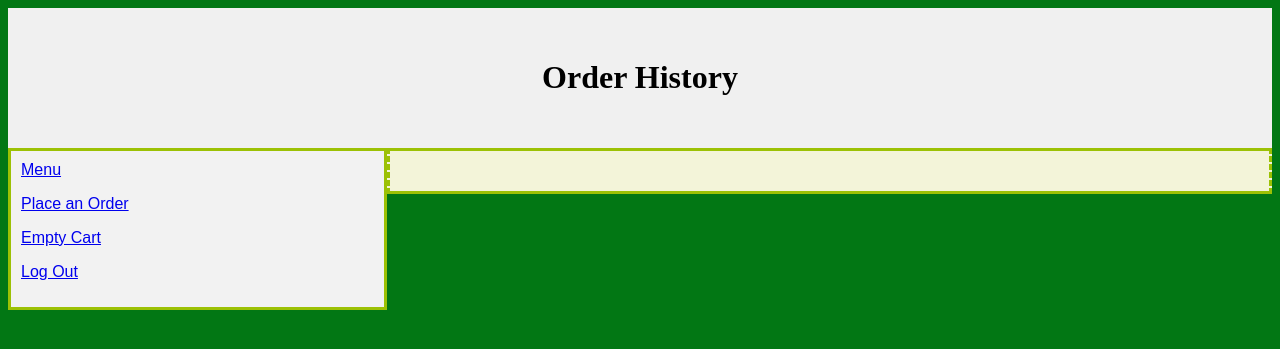
After one commit to dbowe/project3, a Django app: template orders/templates/orders/viewOrders.html in a window 1280 px wide. The commit adds this page. Shown: the top 349 px of the page. Run offline with Django 3.2, Linux system fonts and the light colour scheme; the template is opened without the code that fills it, so the values that code supplies are empty.

```diff
--- a/orders/static/orders/styles.css
+++ b/orders/static/orders/styles.css
@@ -73,6 +73,83 @@ section:after {
 
 .itemName {
 	  font-size: 14pt;
+}
+
+* {
+  box-sizing: border-box;
+}
+
+  /* Style the header */
+header {
+      background-color: #f0f0f0;
+      padding: 30px;
+      text-align: center;
+      font-size: 18pt;
+      }
+
+nav {
+    float: left;
+    width: 30%;
+    background: #f2f2f2;
+    padding: 10px;
+    border-style: solid solid solid solid;
+    border-color: #9cc105;
+}
+
+
+menu, reg{
+    float: left;
+    width: 60%;
+    background: #f2f2f2;
+    padding: 10px;
+    border-style: solid none none none;
+    border-color: #9cc105;
+}
+
+article, onlineMenu {
+    float: left;
+    padding: 20px;
+    width: 70%;
+    background-color: #f3f4d9;
+    border-style: solid dashed solid dashed;
+    border-color: #9cc105;
+}
+
+/* Container for flexboxes */
+.row {
+  display: flex;
+  flex-wrap: wrap;
+}
+
+/* Create three equal columns */
+.column {
+  flex: 25%;
+}
+
+
+/* On screens that are 992px wide or less, go from four columns to two columns */
+@media screen and (max-width: 992px) {
+  .column {
+    flex: 50%;
+  }
+}
+
+/* On screens that are 600px wide or less, make the columns stack on top of each other instead of next to each other */
+@media screen and (max-width: 600px) {
+  .row {
+    flex-direction: column;
+  }
+}
+
+/* Clear floats after the columns */
+section:after {
+    content: "";
+    display: table;
+    clear: both;
+}
+
+.menuItem {
+	  font-weight: bold;
 }
 
 /* Responsive layout - makes the two columns/boxes stack on top of each other instead of next to each other, on small screens */
--- /dev/null
+++ b/orders/templates/orders/viewOrders.html
@@ -0,0 +1,31 @@
+{% extends "orders/base.html" %}
+{% load static %}
+
+
+{% block title %}
+    Sort of Pinochio's Menu
+{% endblock %}
+
+{% block body %}
+<header>
+  <script src="{% static 'orders/menu.js' %}" /></script>
+
+<h1>Order History</h1>
+</header>
+<section>
+  <nav>
+  <a href="{% url 'menu' %}"> Menu</a><p>
+  <a href="{% url 'orderOnline' %}">Place an Order</a><p>
+  <a href="{% url 'emptyCart' %}">Empty Cart</a><p>
+  <a href="{% url 'logout' %}">Log Out</a><p>
+  </nav>
+  <article>
+    {% for nextOrder in myOrders %}
+    {{ nextOrder.date }} ${{ nextOrder.total }} <br>
+    {{ nextOrder.itemList }}<br>
+    <p>
+    {% endfor %}
+  </article>
+
+</section>
+{% endblock %}
```
Also changed, not shown: orders/templates/orders/orderOnline.html (+29 -19 lines), orders/templates/orders/shoppingCart.html (+12 -4 lines), orders/views.py (+69 -40 lines).
